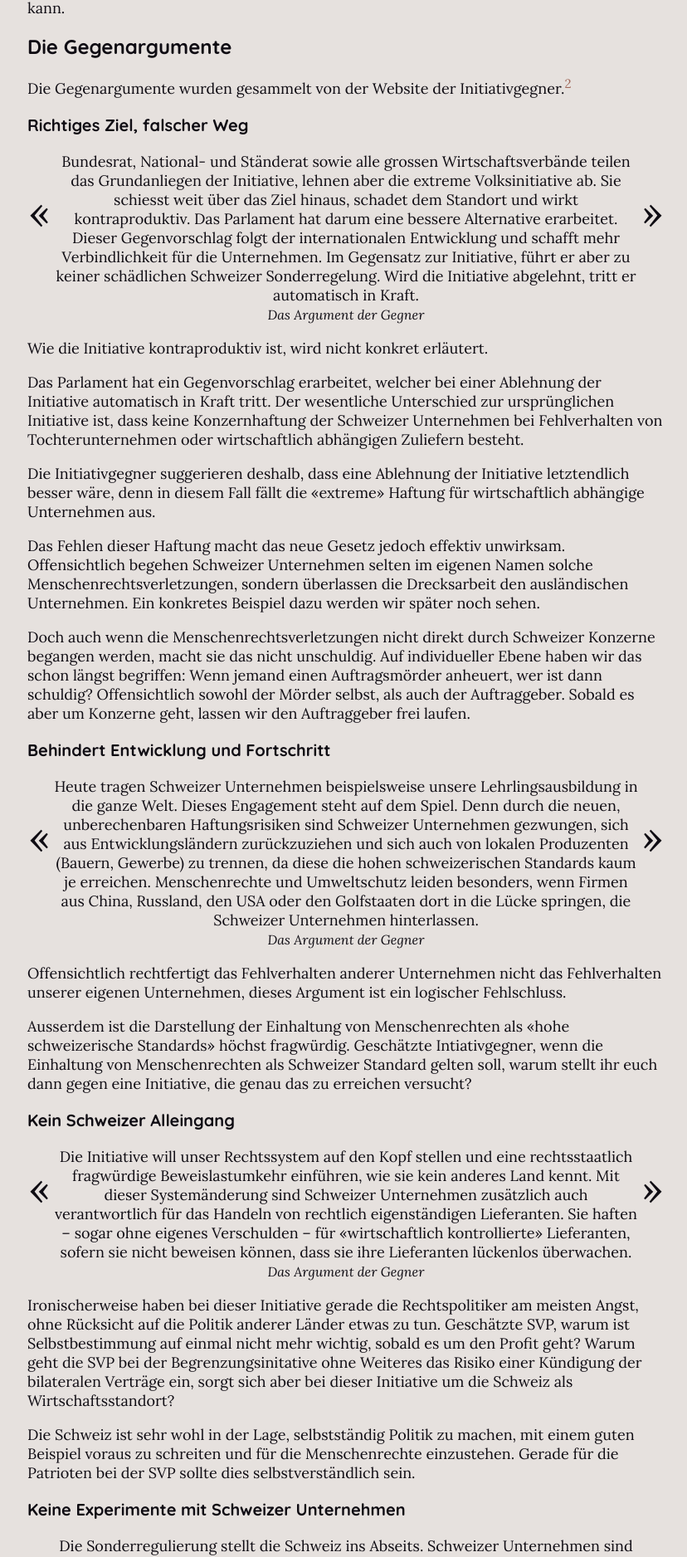
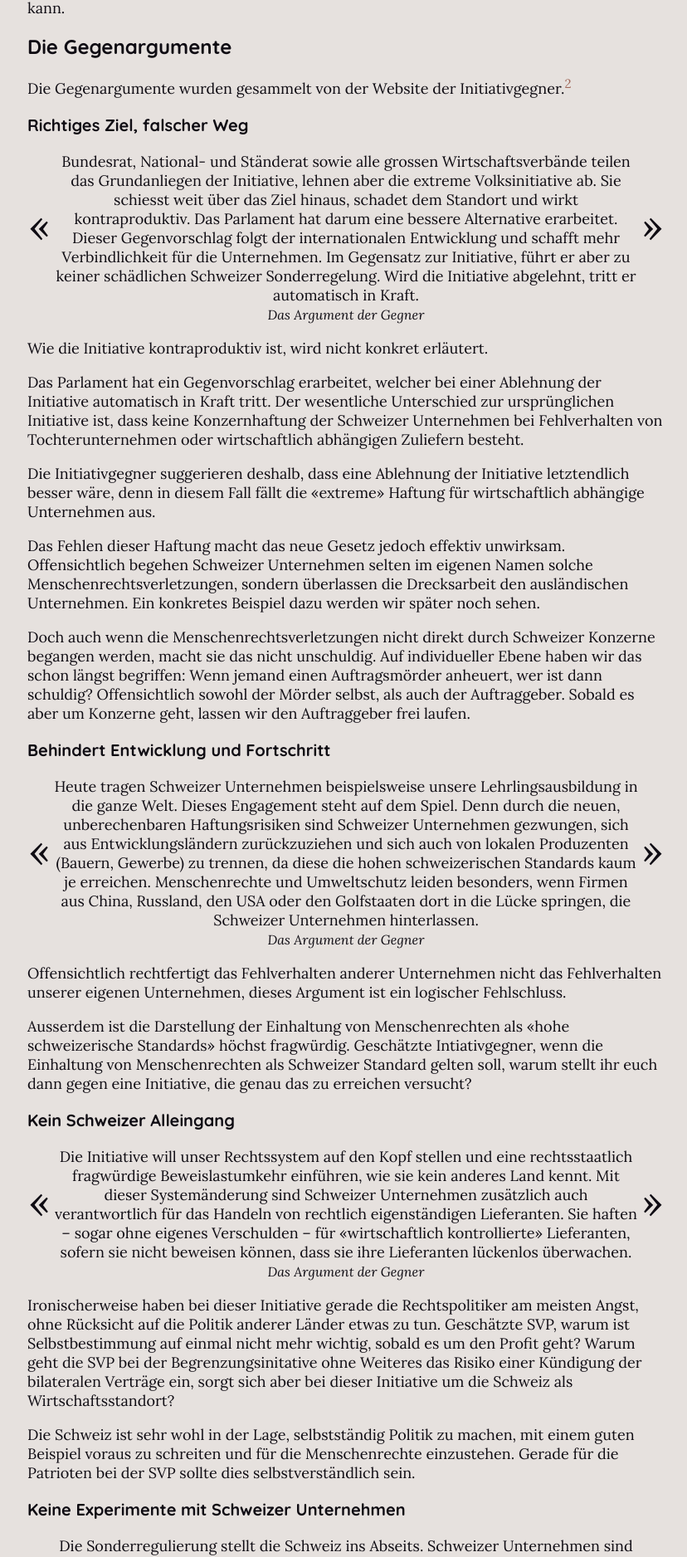
Before and after one commit to fabianboesiger/fabianboesiger.github.io, a Jekyll site: the page built from _posts/2020-10-17-corporate-justice.md, in a window 1280 px wide. Shown: the part 696-2572 px from the top of the page at 83% size, without its empty margins (223-1051 px from the left). Built offline with Jekyll 4.4.1, drawn with Linux system fonts in a browser that asks for light colours; some of the changed text lies outside the part shown.

Commit message:
andi fixes

```diff
--- a/public/styles/classic/article.css
+++ b/public/styles/classic/article.css
@@ -53,13 +53,13 @@ blockquote > p {
 
 blockquote::before {
     content: "«";
-    bottom: 50%;
+    bottom: calc(50% - 16px);
     left: -30px;
 }
 
 blockquote::after {
     content: "»";
-    bottom: 50%;
+    bottom: calc(50% - 16px);
     right: -30px;
 }
 
```
Also changed, not shown: _posts/2020-10-17-corporate-justice.md (+2 -2 lines).
